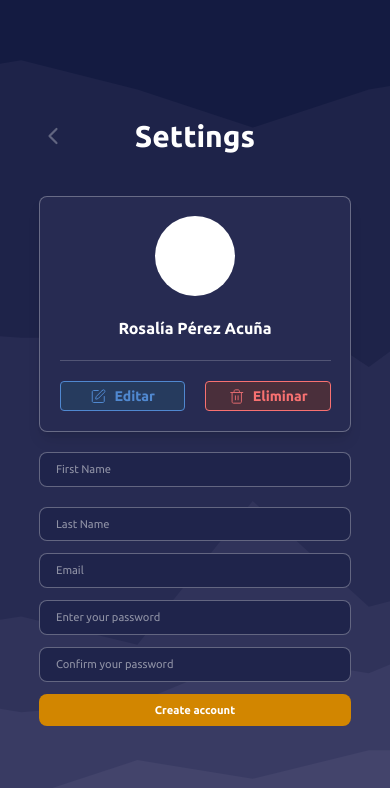
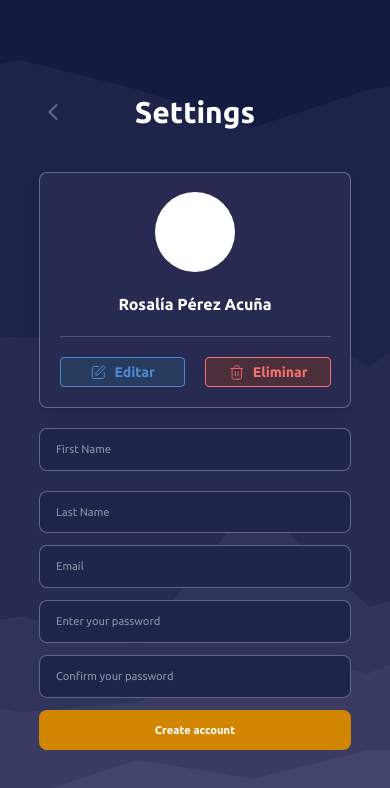
Before and after one commit to edtarsz/WeatherApp, an Angular app: page /settings in a window 390 px wide. Shown: the top 788 px of the page. Built offline with nearby package versions, Linux system fonts and the light colour scheme.

Commit message:
bigger inputs settings mobile

```diff
--- a/src/main/settings/settings.html
+++ b/src/main/settings/settings.html
@@ -29,18 +29,18 @@
                 <form action="" class="flex flex-col gap-3 sm:gap-5 w-full">
                     <div class="flex flex-col lg:flex-row gap-5 w-full">
                         <input type="text" placeholder="First Name"
-                            class="w-full bg-[var(--input-background-color)] py-2 sm:py-4 px-4 sm:px-6 rounded-lg font-['UbuntuRegular'] text-[0.7rem] sm:text-[0.9rem] border border-[rgba(255,255,255,0.3)] focus:outline-none">
+                            class="w-full bg-[var(--input-background-color)] py-3 sm:py-4 px-4 sm:px-6 rounded-lg font-['UbuntuRegular'] text-[0.7rem] sm:text-[0.9rem] border border-[rgba(255,255,255,0.3)] focus:outline-none">
                         <input type="text" placeholder="Last Name"
-                            class="w-full bg-[var(--input-background-color)] py-2 sm:py-4 px-4 sm:px-6 rounded-lg font-['UbuntuRegular'] text-[0.7rem] sm:text-[0.9rem] border border-[rgba(255,255,255,0.3)] focus:outline-none">
+                            class="w-full bg-[var(--input-background-color)] py-3 sm:py-4 px-4 sm:px-6 rounded-lg font-['UbuntuRegular'] text-[0.7rem] sm:text-[0.9rem] border border-[rgba(255,255,255,0.3)] focus:outline-none">
                     </div>
                     <input type="email" placeholder="Email"
-                        class="w-full bg-[var(--input-background-color)] py-2 sm:py-4 px-4 sm:px-6 rounded-lg font-['UbuntuRegular'] text-[0.7rem] sm:text-[0.9rem] border border-[rgba(255,255,255,0.3)] focus:outline-none">
+                        class="w-full bg-[var(--input-background-color)] py-3 sm:py-4 px-4 sm:px-6 rounded-lg font-['UbuntuRegular'] text-[0.7rem] sm:text-[0.9rem] border border-[rgba(255,255,255,0.3)] focus:outline-none">
                     <input type="password" placeholder="Enter your password"
-                        class="w-full bg-[var(--input-background-color)] py-2 sm:py-4 px-4 sm:px-6 rounded-lg font-['UbuntuRegular'] text-[0.7rem] sm:text-[0.9rem] border border-[rgba(255,255,255,0.3)] focus:outline-none">
+                        class="w-full bg-[var(--input-background-color)] py-3 sm:py-4 px-4 sm:px-6 rounded-lg font-['UbuntuRegular'] text-[0.7rem] sm:text-[0.9rem] border border-[rgba(255,255,255,0.3)] focus:outline-none">
                     <input type="password" placeholder="Confirm your password"
-                        class="w-full bg-[var(--input-background-color)] py-2 sm:py-4 px-4 sm:px-6 rounded-lg font-['UbuntuRegular'] text-[0.7rem] sm:text-[0.9rem] border border-[rgba(255,255,255,0.3)] focus:outline-none">
+                        class="w-full bg-[var(--input-background-color)] py-3 sm:py-4 px-4 sm:px-6 rounded-lg font-['UbuntuRegular'] text-[0.7rem] sm:text-[0.9rem] border border-[rgba(255,255,255,0.3)] focus:outline-none">
                     <button
-                        class="bg-[var(--tertiary-color)] py-2 sm:py-4 px-7 rounded-lg hover:bg-[var(--hover-yellow-color)] cursor-pointer duration-200 ease-in-out text-[0.7rem] sm:text-[0.9rem]">
+                        class="bg-[var(--tertiary-color)] py-3 sm:py-4 px-7 rounded-lg hover:bg-[var(--hover-yellow-color)] cursor-pointer duration-200 ease-in-out text-[0.7rem] sm:text-[0.9rem]">
                         Create account
                     </button>
                 </form>
```
